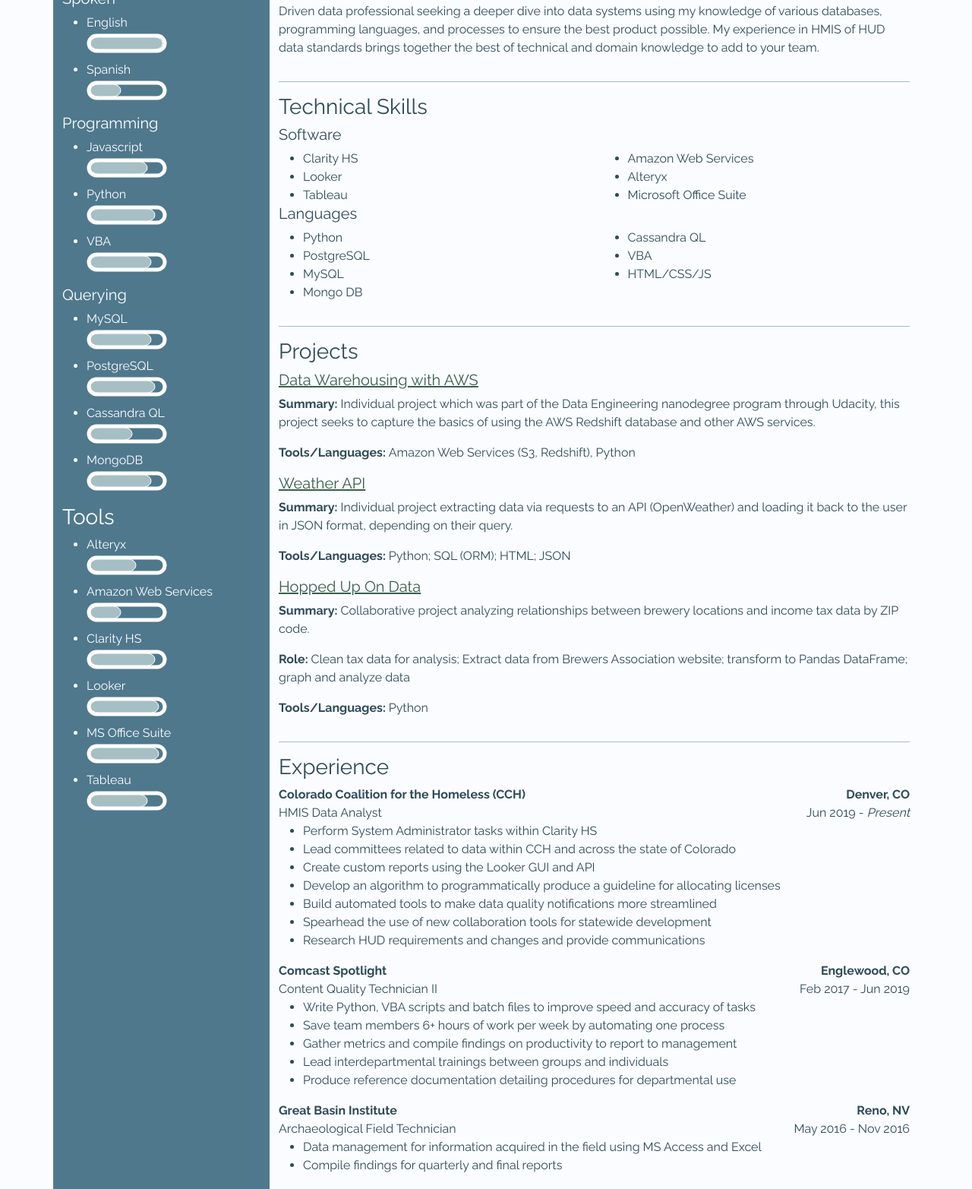
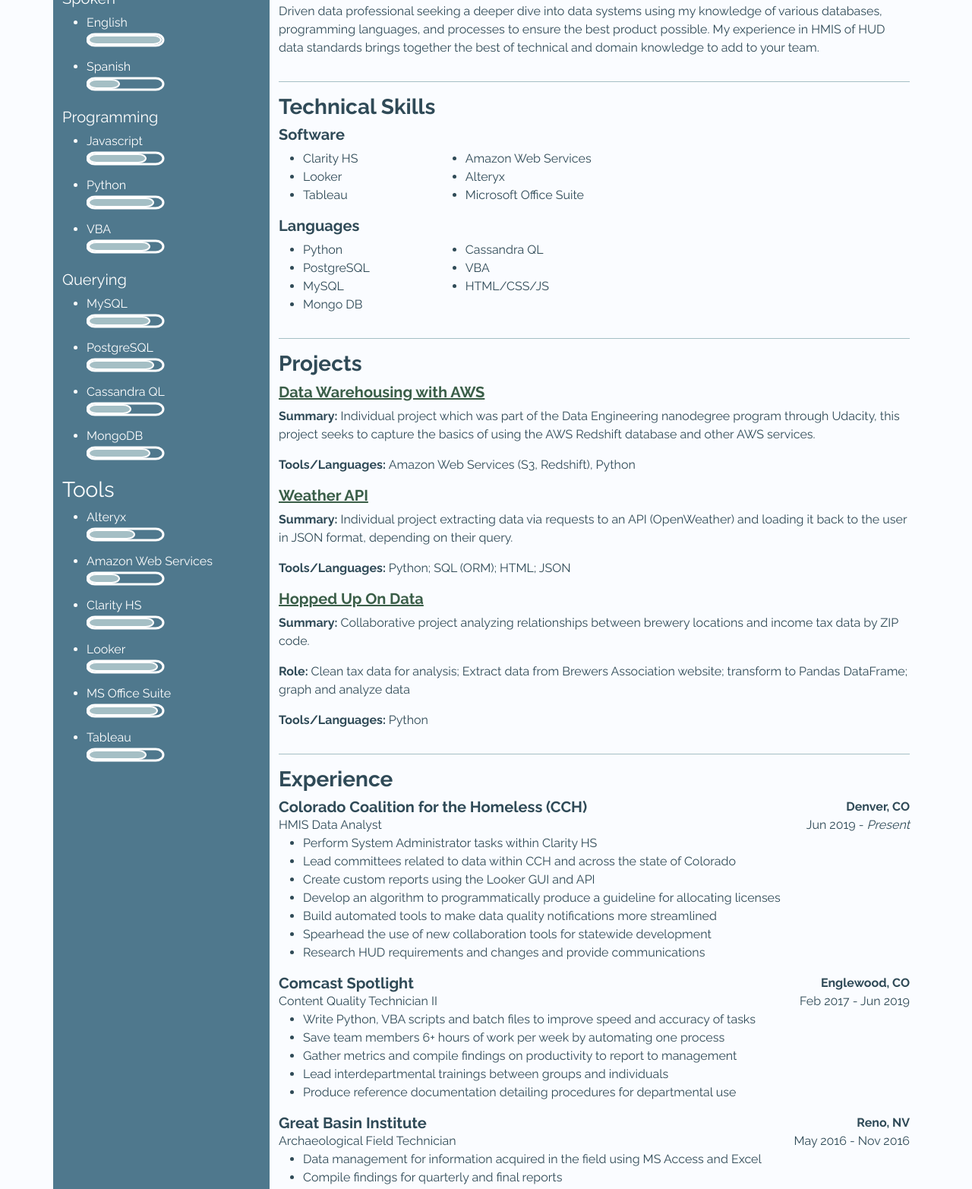
Before and after one commit to tbuck09/technical_resume, a plain HTML site: page index.html in a window 1280 px wide. Shown: the part 144-1709 px from the top of the page at 76% size. Drawn offline with nearby package versions, Linux system fonts and the light colour scheme.

Commit message:
Fixed HTML Layout

```diff
--- a/index.html
+++ b/index.html
@@ -113,7 +113,7 @@
                     <h3>Technical Skills</h3>
                     <div class="row">
                         <h5>Software</h5>
-                        <div class="col-md-6">
+                        <div class="col-md-3">
                             <ul class="mb-0">
                                 <li>
                                     <span>Clarity HS</span>
@@ -125,7 +125,7 @@
                                     <span>Tableau</span>
                                 </li>
                         </div>
-                        <div class="col-md-6">
+                        <div class="col-md-9">
                             <ul class="mb-0">
                                 <li>
                                     <span>Amazon Web Services</span>
@@ -140,8 +140,8 @@
                         </div>
                     </div>
                     <div class="row">
-                        <h5>Languages</h5>
-                        <div class="col-md-6">
+                        <h5 class="mt-3">Languages</h5>
+                        <div class="col-md-3">
                             <ul class="mb-0">
                                 <li>
                                     <span>Python</span>
@@ -156,7 +156,7 @@
                                     <span>Mongo DB</span>
                                 </li>
                         </div>
-                        <div class="col-md-6">
+                        <div class="col-md-9">
                             <ul class="mb-0">
                                 <li>
                                     <span>Cassandra QL</span>
@@ -194,8 +194,8 @@
                     <h3>Experience</h3>
                     <div class="job-experience">
                         <div class="row experience-header">
-                            <p class="company col-6"><b>Colorado Coalition for the Homeless (CCH)</b></p>
-                            <p class="location col-6"><b>Denver, CO</b></p>
+                            <h5 class="company col-9">Colorado Coalition for the Homeless (CCH)</h5>
+                            <p class="location col-3"><b>Denver, CO</b></p>
                             <p class="position col-6">HMIS Data Analyst</p>
                             <p class="time-period col-6">Jun 2019 - <span class="present">Present</span></p>
                         </div>
@@ -213,8 +213,8 @@
                     </div>
                     <div class="job-experience">
                         <div class="row experience-header">
-                            <p class="company col-6"><b>Comcast Spotlight</b></p>
-                            <p class="location col-6"><b>Englewood, CO</b></p>
+                            <h5 class="company col-9">Comcast Spotlight</h5>
+                            <p class="location col-3"><b>Englewood, CO</b></p>
                             <p class="position col-6">Content Quality Technician II</p>
                             <p class="time-period col-6">Feb 2017 - Jun 2019</p>
                         </div>
@@ -230,8 +230,8 @@
                     </div>
                     <div class="job-experience">
                         <div class="row experience-header">
-                            <p class="company col-6"><b>Great Basin Institute</b></p>
-                            <p class="location col-6"><b>Reno, NV</b></p>
+                            <h5 class="company col-9">Great Basin Institute</h5>
+                            <p class="location col-3"><b>Reno, NV</b></p>
                             <p class="position col-6">Archaeological Field Technician</p>
                             <p class="time-period col-6">May 2016 - Nov 2016</p>
                         </div>
--- a/main.css
+++ b/main.css
@@ -76,6 +76,11 @@ a:active {
     padding-top: 1rem;
 }
 
+#description section h3,
+#description section h5 {
+    font-weight: bold;
+}
+
 img.brand-logo {
     height: 1rem;
 }
--- a/main.js
+++ b/main.js
@@ -35,8 +35,8 @@ function drawConfidence(confidence, areaId) {
             "right": 4,
         },
         "offset": {
-            "x": 5,
-            "y": 5,
+            "x": 3,
+            "y": 3,
         },
     }
 
@@ -49,21 +49,21 @@ function drawConfidence(confidence, areaId) {
         .attr("x", dimensions.offset.x - 2)
         .attr("y", dimensions.offset.y)
         .attr("width", 100)
-        .attr("height", 20)
+        .attr("height", 15)
         .attr("rx", 10)
         .attr("fill", mainColor)
         .attr("stroke", "white")
-        .attr("stroke-width", "5")
+        .attr("stroke-width", "3")
 
     const rectConfidence= svg.append("rect")
         .attr("x", dimensions.offset.x)
         .attr("y", dimensions.offset.y + 2)
         .attr("width", confidence)
-        .attr("height", 16)
+        .attr("height", 11)
         .attr("rx", 10)
         .attr("fill", lightBlue)
         .attr("stroke", "white")
-        .attr("stroke-width", "1")
+        .attr("stroke-width", "2")
 }
 
 const confidenceDict= {
```
